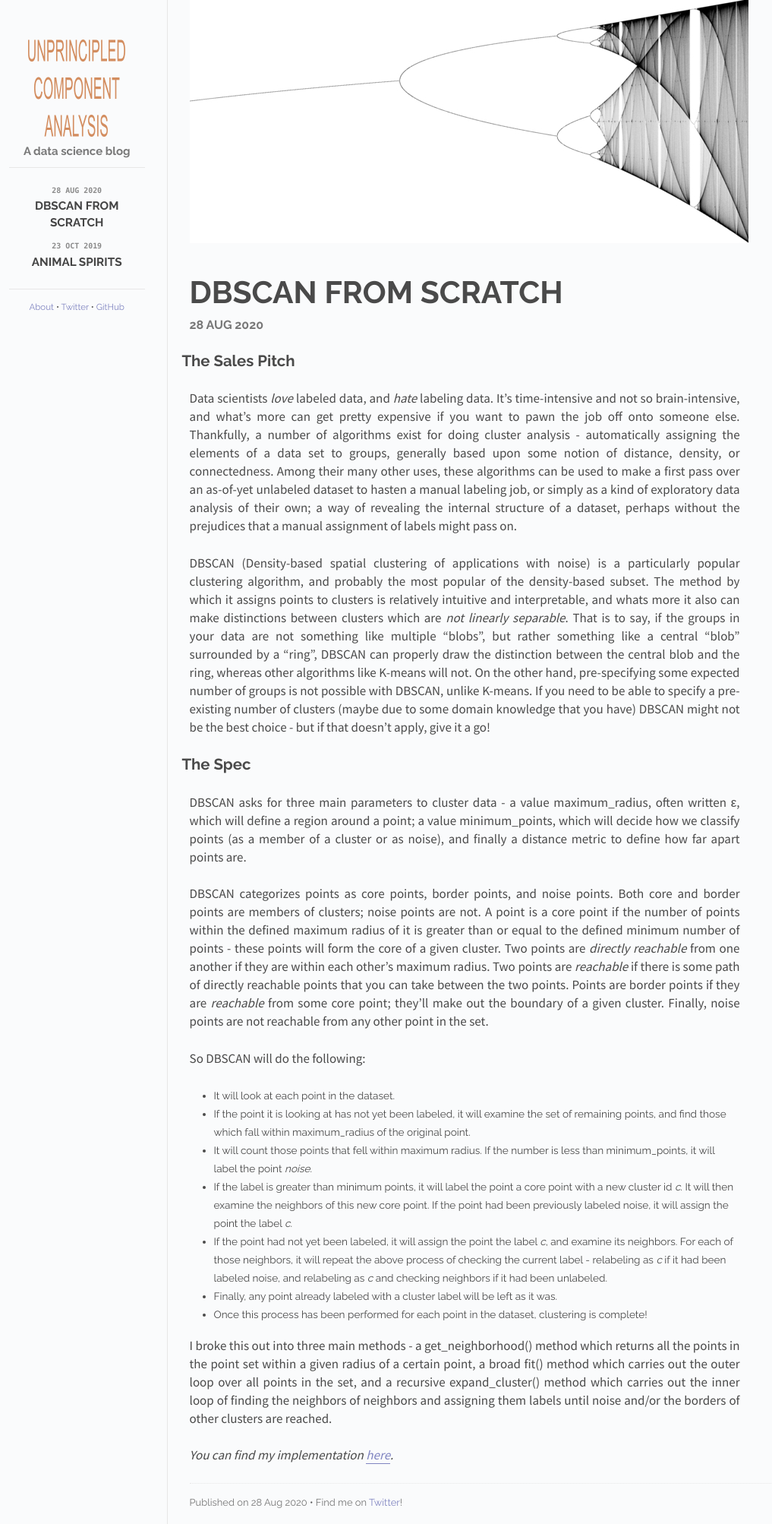
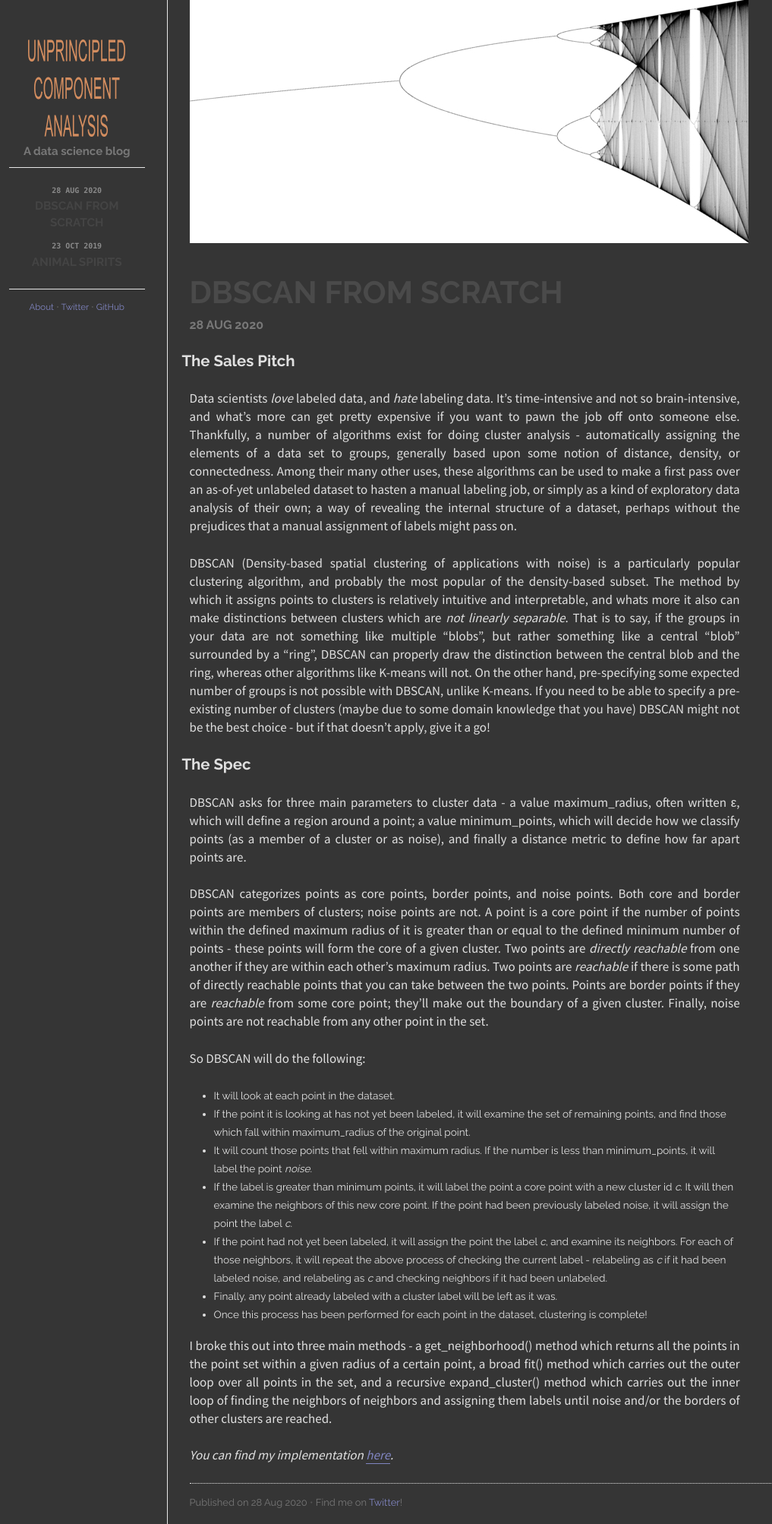
Before and after one commit to crsanderford/crsanderford.github.io, a Jekyll site: the page built from index.html, in a window 1280 px wide. Shown: the whole page at 76% size, without its empty margins (138-1155 px from the left). Built offline with Jekyll 4.4.1, drawn with Linux system fonts in a browser that asks for light colours.

Commit message:
dark background?

```diff
--- a/css/main.css
+++ b/css/main.css
@@ -16,8 +16,8 @@ html, body {
 }
 
 body {
-  color: #4a4a4a;
-  background-color: #fafbfc;
+  color: #e0e0e0;
+  background-color: #353535;
   font-family: 'Raleway', Arial, sans-serif;
   font-weight: 400;
   font-size: 0.85em;
```
